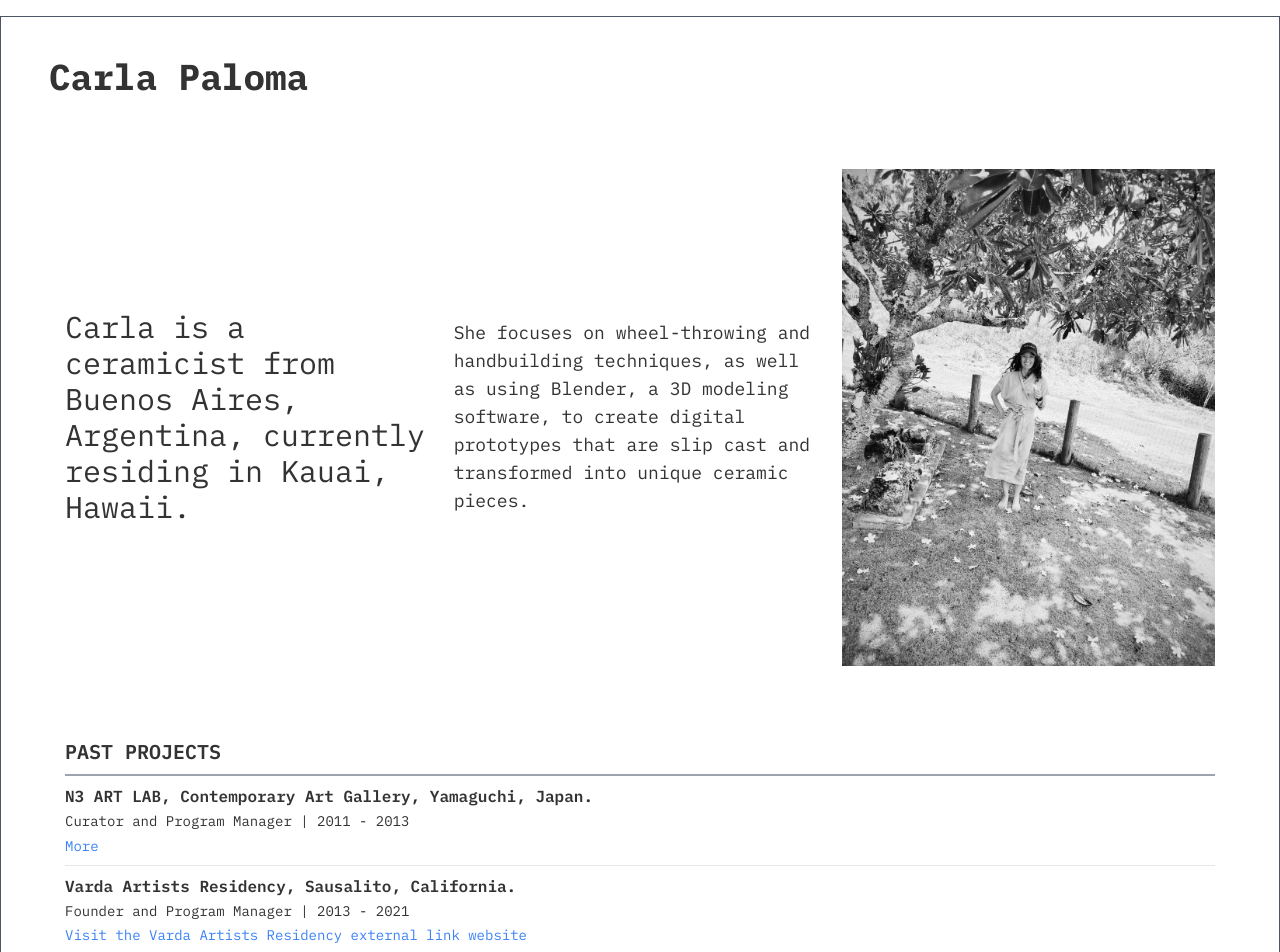
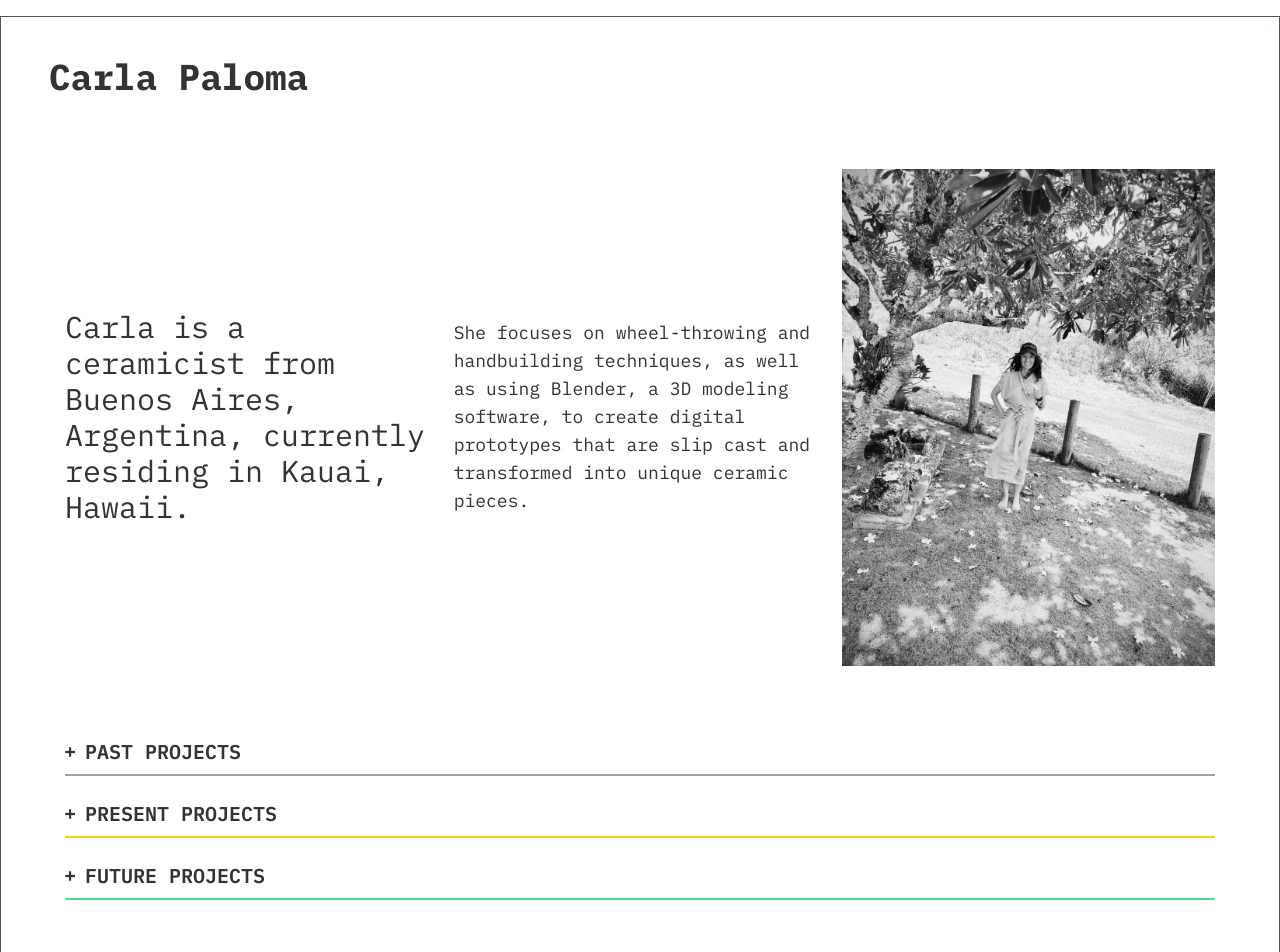
Before and after one commit to carlasushi/carla-paloma-portfolio, a Next.js app: page / in a window 1280 px wide. Shown: the top 952 px of the page. Built offline with nearby package versions, Linux system fonts and the light colour scheme.

Commit message:
table accordion effect added in past present and future project sections

```diff
--- a/src/app/layout.tsx
+++ b/src/app/layout.tsx
@@ -10,7 +10,7 @@ export const metadata: Metadata = {
   openGraph: {
     title: "Carla Paloma - Contemporary Ceramics Artist",
     description: "Explore the unique ceramic art of Carla Paloma, featuring contemporary designs, intricate textures, and bold colors.",
-    url: "https://your-portfolio-url.com",
+    url: "https://carla-paloma-portfolio.vercel.app/",
     siteName: "Carla Paloma Ceramics",
     images: [
       {
--- a/src/components/Table.tsx
+++ b/src/components/Table.tsx
@@ -7,31 +7,42 @@ const Table: React.FC = () => {
   const [isEmbedded2, setIsEmbedded2] = useState(false);
   const [isEmbedded3, setIsEmbedded3] = useState(false);
   const [isEmbedded4, setIsEmbedded4] = useState(false);
+  const [pastProjectsOpen, setPastProjectsOpen] = useState(false);
+  const [presentProjectsOpen, setPresentProjectsOpen] = useState(false);
+  const [futureProjectsOpen, setFutureProjectsOpen] = useState(false);
 
-  const toggleEmbed1 = () => {
-    setIsEmbedded1(!isEmbedded1);
-  };
+  const toggleEmbed1 = () => setIsEmbedded1(!isEmbedded1);
+  const toggleEmbed2 = () => setIsEmbedded2(!isEmbedded2);
+  const toggleEmbed3 = () => setIsEmbedded3(!isEmbedded3);
+  const toggleEmbed4 = () => setIsEmbedded4(!isEmbedded4);
 
-  const toggleEmbed2 = () => {
-    setIsEmbedded2(!isEmbedded2);
-  };
-
-  const toggleEmbed3 = () => {
-    setIsEmbedded3(!isEmbedded3);
-  };
-
-  const toggleEmbed4 = () => {
-    setIsEmbedded4(!isEmbedded4);
-  };
+  const togglePastProjects = () => setPastProjectsOpen(!pastProjectsOpen);
+  const togglePresentProjects = () => setPresentProjectsOpen(!presentProjectsOpen);
+  const toggleFutureProjects = () => setFutureProjectsOpen(!futureProjectsOpen);
 
   return (
     <div className="overflow-x-auto">
       <div className="p-4">
         {/* PAST PROJECTS Section */}
-        <div className="border-b-2 border-gray-400 font-semibold py-2">
-          <h2 className="text-base md:text-lg lg:text-xl">PAST PROJECTS</h2>
+        <div
+          id="past-projects"
+          className="border-b-2 border-gray-400 font-semibold py-2 cursor-pointer"
+          onClick={togglePastProjects}
+        >
+          <h2 className="text-base md:text-lg lg:text-xl flex items-center">
+          <span
+            className="mr-2 transition-transform duration-300 ease-in-out"
+            style={{
+              transform: pastProjectsOpen ? 'rotate(0deg)' : 'rotate(90deg)',
+            }}
+          >
+            {pastProjectsOpen ? '-' : '+'}
+          </span>
+            PAST PROJECTS
+          </h2>
         </div>
 
+        <div className={`overflow-hidden transition-[max-height] duration-300 ease-in-out ${pastProjectsOpen ? 'max-h-[2000px]' : 'max-h-0'}`}>
           {/* N3 ART LAB Entry */}
           <div className="py-2 border-b">
             <span className="font-semibold text-sm md:text-base">N3 ART LAB, Contemporary Art Gallery, Yamaguchi, Japan.</span>
@@ -115,12 +126,28 @@ const Table: React.FC = () => {
               />
             </div>
           )}
+        </div>
 
         {/* PRESENT PROJECTS Section */}
-        <div className="border-b-2 border-yellow-400 font-semibold py-2 mt-4">
-          <h2 className="text-base md:text-lg lg:text-xl">PRESENT PROJECTS</h2>
+        <div
+          id="present-projects"
+          className="border-b-2 border-yellow-400 font-semibold py-2 mt-4 cursor-pointer"
+          onClick={togglePresentProjects}
+        >
+          <h2 className="text-base md:text-lg lg:text-xl flex items-center">
+          <span
+            className="mr-2 transition-transform duration-300 ease-in-out"
+            style={{
+              transform: presentProjectsOpen ? 'rotate(0deg)' : 'rotate(90deg)',
+            }}
+          >
+            {presentProjectsOpen ? '-' : '+'}
+          </span>
+            PRESENT PROJECTS
+          </h2>
         </div>
 
+        <div className={`overflow-hidden transition-[max-height] duration-300 ease-in-out ${presentProjectsOpen ? 'max-h-[2000px]' : 'max-h-0'}`}>
           {/* Pan Studio Kauai Entry */}
           <div className="py-2 border-b" id="pan-studio">
             <span className="font-semibold text-sm md:text-base">PAN STUDIO KAUAI</span>
@@ -200,12 +227,28 @@ const Table: React.FC = () => {
               View GCODE screenshots of prototypes on Figma.
             </a>
           </div>
+        </div>
 
         {/* FUTURE PROJECTS Section */}
-        <div className="border-b-2 border-green-400 font-semibold py-2 mt-4">
-          <h2 className="text-base md:text-lg lg:text-xl">FUTURE PROJECTS</h2>
+        <div
+          id="future-projects"
+          className="border-b-2 border-green-400 font-semibold py-2 mt-4 cursor-pointer"
+          onClick={toggleFutureProjects}
+        >
+          <h2 className="text-base md:text-lg lg:text-xl flex items-center">
+          <span
+            className="mr-2 transition-transform duration-300 ease-in-out"
+            style={{
+              transform: futureProjectsOpen ? 'rotate(0deg)' : 'rotate(90deg)',
+            }}
+          >
+            {futureProjectsOpen ? '-' : '+'}
+          </span>
+            FUTURE PROJECTS
+          </h2>
         </div>
 
+        <div className={`overflow-hidden transition-[max-height] duration-300 ease-in-out ${futureProjectsOpen ? 'max-h-[2000px]' : 'max-h-0'}`}>
           {/* Future Project Entries */}
           <div className="py-2 border-b">
             <span className="font-semibold text-sm md:text-base">Writing a Python script</span>
@@ -228,6 +271,7 @@ const Table: React.FC = () => {
           </div>
         </div>
       </div>
+    </div>
   );
 };
 
```
Lines whose indentation alone changed are shown as unchanged.
